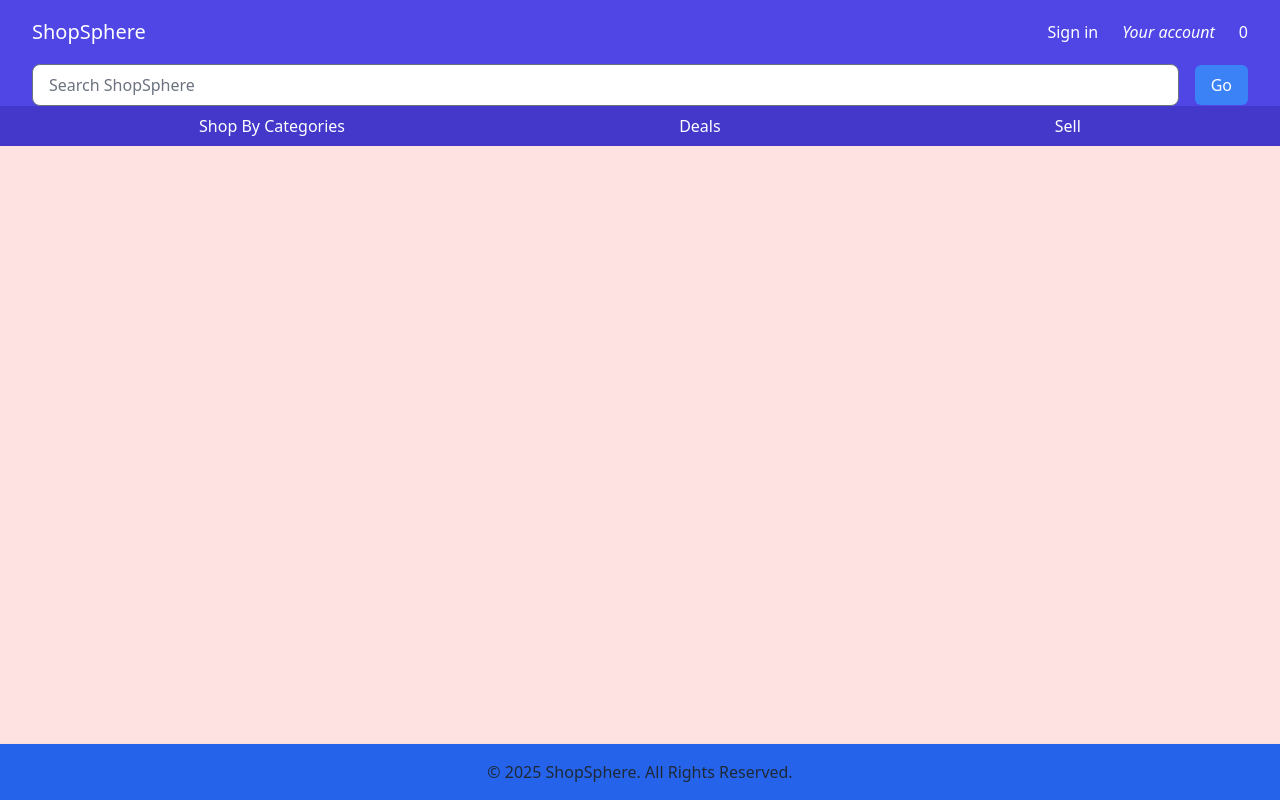
After one commit to vedant2863/ShopSphere, a Django app: template templates/layout/layout.html in a window 1280 px wide. The commit adds this page. Run offline with Django 5.2, Linux system fonts and the light colour scheme; the template is opened without the code that fills it, so the values that code supplies are empty; style sheets or scripts are compiled from the project's sources; some libraries are stand-ins or nearby versions.

Commit message:
navbar, footer and product listing done

```diff
--- a/product/models.py
+++ b/product/models.py
@@ -21,7 +21,7 @@ class Product(models.Model):
     description = models.TextField(blank=True)
     price = models.DecimalField(max_digits=10, decimal_places=2)
     available = models.BooleanField(default=True)
-    image = models.ImageField(upload_to='product')
+    image = models.ImageField(upload_to='product', blank=False, null=False)
     created = models.DateTimeField(auto_now_add=True)
     updated = models.DateTimeField(auto_now=True)
     class Meta:
--- a/product/urls.py
+++ b/product/urls.py
@@ -1,5 +1,7 @@
 from django.urls import path
 from . import views
+
+app_name = 'product'
 
 urlpatterns = [
     path('',views.product_list, name='product_list'),
--- a/shopsphere/urls.py
+++ b/shopsphere/urls.py
@@ -21,5 +21,8 @@ from django.conf.urls.static import static
 
 urlpatterns = [
     path('admin/', admin.site.urls),
-    path('products/', include('product.urls')),
+    # tailwind's urls
+    path("__reload__/", include("django_browser_reload.urls")),
+    # your urls
+    path('product/', include('product.urls', namespace='product')),
 ]+ static(settings.STATIC_URL, document_root=settings.STATIC_ROOT) + static(settings.MEDIA_URL, document_root=settings.MEDIA_ROOT)
--- /dev/null
+++ b/templates/includes/footer.html
@@ -0,0 +1,3 @@
+<div class="container mx-auto text-center">
+    <p>&copy; {{ year|default:2025 }} ShopSphere. All Rights Reserved.</p>
+</div>
--- /dev/null
+++ b/templates/includes/navbar.html
@@ -0,0 +1,110 @@
+<!-- Navbar -->
+<nav class="bg-indigo-600" id="navbar" role="navigation">
+    <!-- Container -->
+    <div class="max-w-7xl mx-auto px-2 sm:px-6 lg:px-8">
+      <div class="relative flex items-center justify-between h-16">
+        <!-- Left Section (Hamburger menu and logo) -->
+        <div class="absolute inset-y-0 left-0 flex items-center sm:hidden">
+          <!-- Hamburger Icon -->
+          <button id="nav-hamburger-menu" class="text-white" aria-label="Open Menu" aria-expanded="false">
+            <i class="nav-icon-a11y nav-sprite">&#9776;</i> <!-- Hamburger icon (using Unicode character for simplicity) -->
+          </button>
+        </div>
+
+        <!-- Logo -->
+        <div class="flex items-center">
+          <div id="nav-logo">
+            <a href="/" class="text-white text-xl">
+              <span class="nav-sprite nav-logo-base"></span>
+              <span id="logo-ext" class="nav-sprite nav-logo-ext"></span>
+              <span class="nav-logo-locale">ShopSphere</span>
+            </a>
+          </div>
+        </div>
+
+        <!-- Right Section (Signin, Cart, and Account) -->
+        <div class="flex items-center space-x-4 sm:space-x-6">
+          <!-- Sign in Link -->
+          <a href="https://www.example.com/signin" class="text-white">Sign in</a>
+
+          <!-- Your Account Link -->
+          <a href="/account" class="text-white">
+            <i class="nav-icon nav-sprite">Your account</i>
+          </a>
+
+          <!-- Cart Link -->
+          <a href="/cart" class="text-white">
+            <div class="flex items-center">
+              <span class="nav-icon nav-sprite">
+                <span id="nav-cart-count" class="text-white">0</span>
+              </span>
+            </div>
+          </a>
+        </div>
+      </div>
+    </div>
+
+    <!-- Search Bar -->
+    <div class="max-w-7xl mx-auto px-2 sm:px-6 lg:px-8">
+      <form action="/search" method="get" class="flex items-center space-x-4">
+        <input type="text" name="k" id="nav-search-keywords" class="w-full py-2 px-4 text-black rounded-lg" placeholder="Search ShopSphere" aria-label="Search ShopSphere">
+        <button type="submit" class="text-white bg-blue-500 py-2 px-4 rounded-md">Go</button>
+      </form>
+    </div>
+
+    <!-- Navigation Links (Categories, Deals, Sell) -->
+    <div class="bg-indigo-700 text-white py-2">
+      <div class="max-w-7xl mx-auto px-2 sm:px-6 lg:px-8">
+        <div class="hidden sm:flex justify-around">
+          <a href="/categories" class="text-white">Shop By Categories</a>
+          <a href="/deals" class="text-white">Deals</a>
+          <a href="/sell" class="text-white">Sell</a>
+        </div>
+
+        <!-- Mobile Sidebar (Hidden by default) -->
+        <div id="mobile-menu" class="sm:hidden fixed top-0 right-0 w-3/5 h-full bg-white shadow-lg z-50 transform translate-x-full transition-all duration-300">
+          <!-- Close Button at Top Right -->
+          <button id="close-sidebar" class="absolute top-4 right-4 text-3xl text-gray-600 hover:text-indigo-500">
+            &times; <!-- Close Icon -->
+          </button>
+
+          <!-- Sidebar Content -->
+          <ul class="flex flex-col items-center py-8">
+            <li><a href="/categories" class="text-2xl font-semibold text-gray-800 hover:text-indigo-500 py-4">Shop By Categories</a></li>
+            <li><a href="/deals" class="text-2xl font-semibold text-gray-800 hover:text-indigo-500 py-4">Deals</a></li>
+            <li><a href="/sell" class="text-2xl font-semibold text-gray-800 hover:text-indigo-500 py-4">Sell</a></li>
+          </ul>
+        </div>
+
+        <!-- Mobile Menu Overlay -->
+        <div id="overlay" class="w-full h-full bg-black opacity-50 absolute top-0 left-0 hidden"></div>
+      </div>
+    </div>
+  </nav>
+
+  <!-- Scripts for mobile menu toggle -->
+  <script>
+    const hamburgerMenu = document.getElementById('nav-hamburger-menu');
+    const mobileMenu = document.getElementById('mobile-menu');
+    const overlay = document.getElementById('overlay');
+    const closeSidebar = document.getElementById('close-sidebar');
+
+    // Open the mobile sidebar
+    hamburgerMenu.addEventListener('click', () => {
+      mobileMenu.classList.remove('translate-x-full');
+      mobileMenu.classList.add('translate-x-0');
+      overlay.classList.remove('hidden');
+    });
+
+    // Close the mobile sidebar
+    closeSidebar.addEventListener('click', () => {
+      mobileMenu.classList.add('translate-x-full');
+      overlay.classList.add('hidden');
+    });
+
+    // Close the mobile sidebar when clicking on the overlay
+    overlay.addEventListener('click', () => {
+      mobileMenu.classList.add('translate-x-full');
+      overlay.classList.add('hidden');
+    });
+  </script>
--- /dev/null
+++ b/templates/layout/layout.html
@@ -0,0 +1,25 @@
+{% load static tailwind_tags %}
+
+<!DOCTYPE html>
+<html lang="en">
+
+<head>
+    <meta charset="UTF-8">
+    <meta name="viewport" content="width=device-width, initial-scale=1.0">
+    <link href="{% static 'css/dist/styles.css' %}" rel="stylesheet">
+    <title>ShopSphere</title>
+</head>
+
+<body class="bg-gray-100 text-gray-800 flex flex-col min-h-screen">
+    <header class="shadow-md">{% include "includes/navbar.html" %}</header>
+
+    <main class="container mx-auto py-8 flex-grow bg-red-100">
+        {% block content %}{% endblock %}
+    </main>
+
+    <footer class="container mx-auto p-4 text-center shadow bg-blue-600">
+        {% include "includes/footer.html" %}
+    </footer>
+</body>
+
+</html>
```
Also changed, not shown: product/templates/product/product_detail.html (+8 -0 lines), product/templates/product/product_list.html (added, +40 -0 lines), shopsphere/settings.py (+8 -1 lines), theme/templates/base.html (+30 -9 lines), media/product/images.jpeg (added), media/product/images_FFBHueq.jpeg (added), media/product/images_kWcrV5o.jpeg (added), product/admin.py (line endings or trailing spaces).
